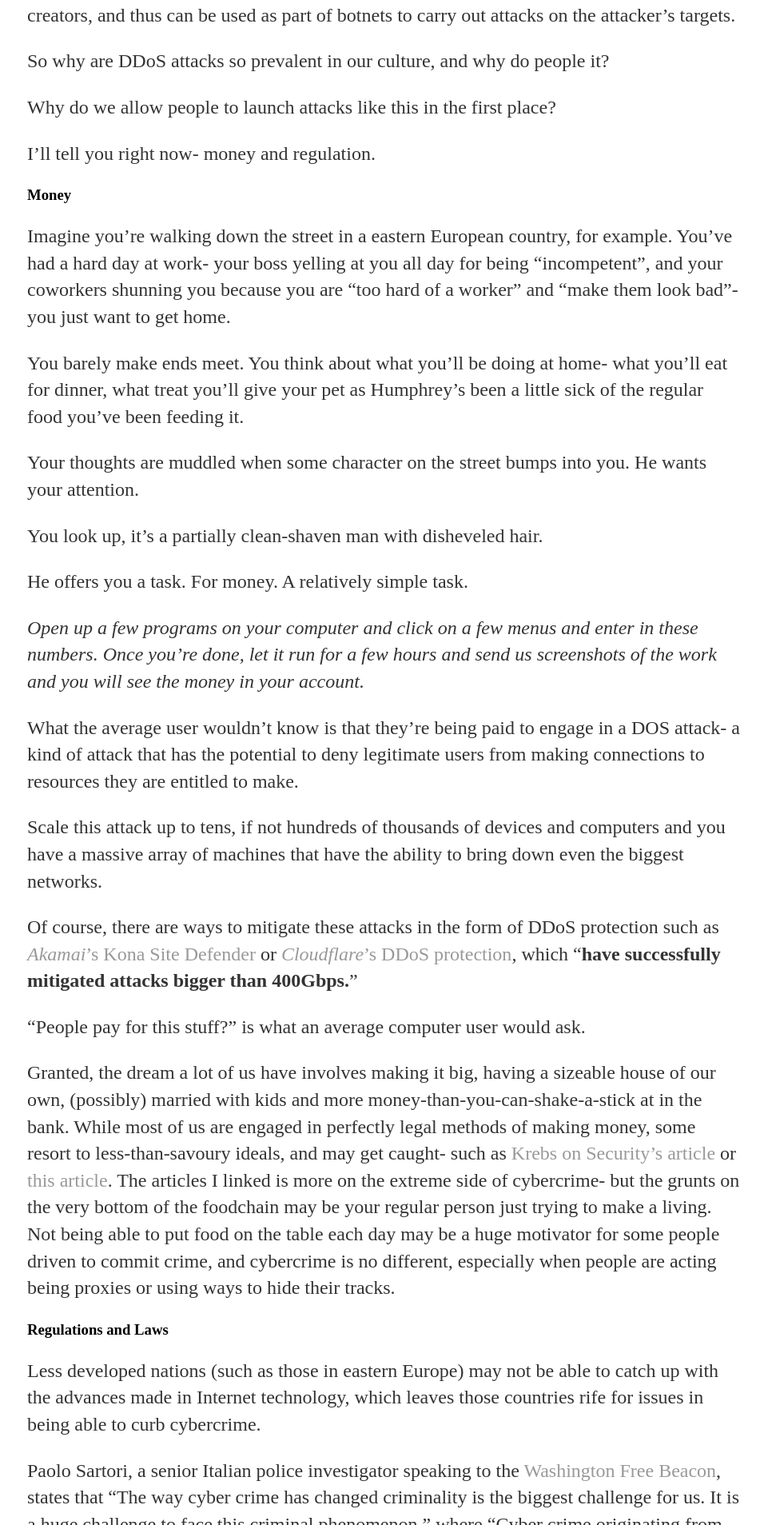
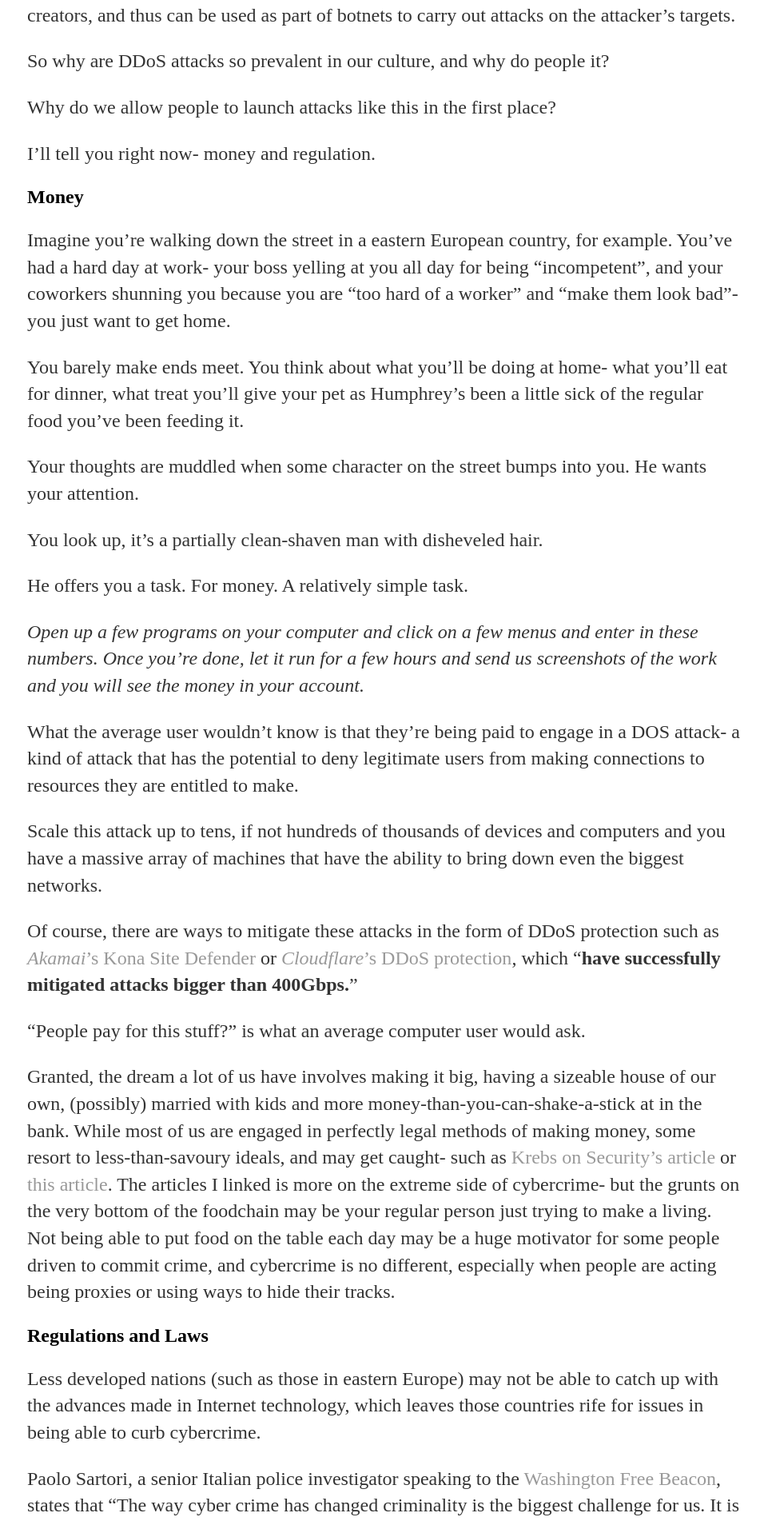
Before and after one commit to sle3man/sle3man.github.io, a Jekyll site: the page built from _posts/2017-06-18-DDoS-Attacks.md, in a window 1280 px wide. Shown: the part 2511-4418 px from the top of the page at 80% size, without its empty margins (158-1114 px from the left). Built offline with Jekyll 4.4.1, drawn with Linux system fonts in a browser that asks for light colours.

```diff
--- a/_posts/2017-06-18-DDoS-Attacks.md
+++ b/_posts/2017-06-18-DDoS-Attacks.md
@@ -27,7 +27,7 @@ Why do we allow people to launch attacks like this in the first place?
 I'll tell you right now- money and regulation.
 
 
-<h3> Money </h3>
+<h2> Money </h2>
 
 Imagine you're walking down the street in a eastern European country, for example.
 You've had a hard day at work- your boss yelling at you all day for being "incompetent", and your coworkers shunning you because you are "too hard of a worker" and "make them look bad"- you just want to get home.
@@ -52,7 +52,7 @@ Of course, there are ways to mitigate these attacks in the form of DDoS protecti
 
 Granted, the dream a lot of us have involves making it big, having a sizeable house of our own, (possibly) married with kids and more money-than-you-can-shake-a-stick at in the bank. While most of us are engaged in perfectly legal methods of making money, some resort to less-than-savoury ideals, and may get caught- such as [Krebs on Security's article](https://krebsonsecurity.com/2017/04/the-backstory-behind-carder-kingpin-roman-seleznevs-record-27-year-prison-sentence/) or [this article](https://krebsonsecurity.com/2011/08/flashy-cars-got-spam-kingpin-mugged/). The articles I linked is more on the extreme side of cybercrime- but the grunts on the very bottom of the foodchain may be your regular person just trying to make a living. Not being able to put food on the table each day may be a huge motivator for some people driven to commit crime, and cybercrime is no different, especially when people are acting being proxies or using ways to hide their tracks.
 
-<h3> Regulations and Laws </h3>
+<h2> Regulations and Laws </h2>
 
 Less developed nations (such as those in eastern Europe) may not be able to catch up with the advances made in Internet technology, which leaves those countries rife for issues in being able to curb cybercrime.
 
@@ -70,7 +70,7 @@ A consequence of lack of law enforcement or regulations is what drives some peop
 
 With the advent of the Internet of Things (IoT) that allow items such as everyday household appliances to become *Internet enabled*, they become a potential target for threat actors to wreck havok using these appliances to launch attacks against corporations or entities for money.
 
-<h3> Afterthought </h3>
+<h2> Afterthought </h2>
 
 The potential risk to reward ratio of engaging in cybercrime, whether through DDoS attacks or malware attacks, is seen as attractive to people who are unable to find a job or get money- as there are many safeguards one can use to mask or hide the criminal's traces, the reward would be perceived as high(er) where the risk is low. Until it is possible to reduce the reward and increase the risk, cybercrime will continue to be perceived as a very successful industry to engage in certain parts of the world.
 
```
